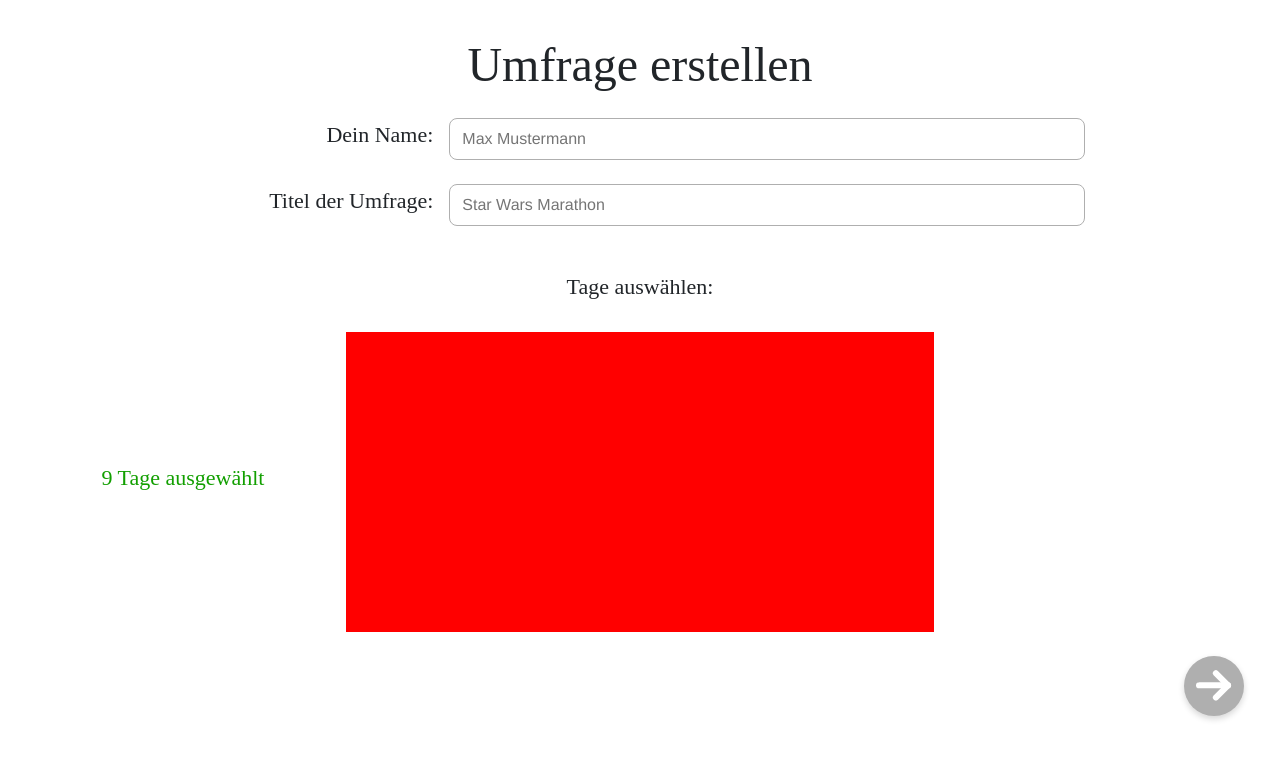
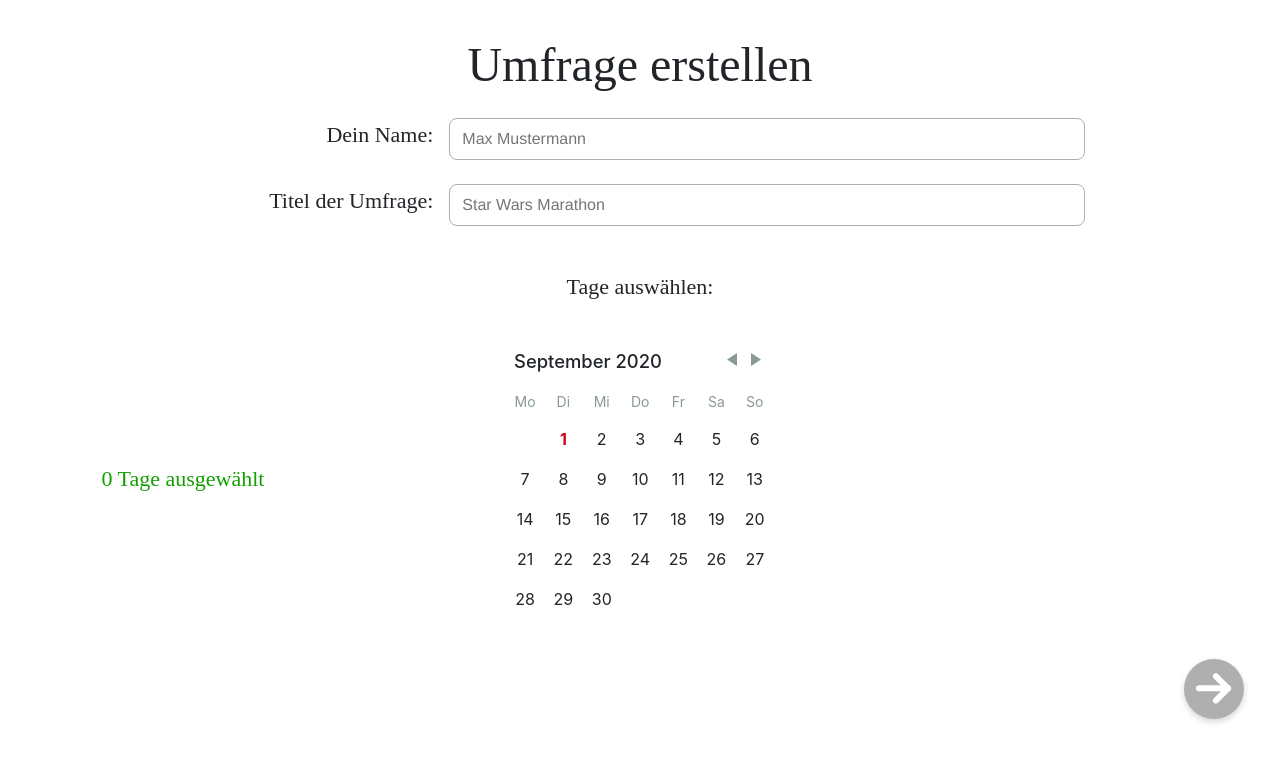
Before and after one commit to Paccos/When, a React (Create React App) app in the folder DateFinder/ClientApp/: page /new in a window 1280 px wide. Shown: the top 762 px of the page. Built offline with nearby package versions, Linux system fonts and the light colour scheme.

Commit message:
Add localized DayPicker component, manage date selection and post a new poll on submit click

```diff
--- a/DateFinder/ClientApp/package.json
+++ b/DateFinder/ClientApp/package.json
@@ -6,8 +6,10 @@
     "bootstrap": "^4.1.3",
     "jquery": "^3.4.1",
     "merge": "^1.2.1",
+    "moment": "^2.28.0",
     "oidc-client": "^1.9.0",
     "react": "^16.0.0",
+    "react-day-picker": "^7.4.8",
     "react-dom": "^16.0.0",
     "react-router-bootstrap": "^0.25.0",
     "react-router-dom": "^5.1.2",
--- a/DateFinder/ClientApp/src/components/NewPoll.css
+++ b/DateFinder/ClientApp/src/components/NewPoll.css
@@ -34,11 +34,15 @@ label {
 	grid-column: 1;
 }
 
-.calendar {
-	background-color: red;
-	width: 100%;
-	height: 300px;
+.DayPicker {
+	width: 300px;
 	grid-column: 2;
+	justify-self: center;
+}
+
+.DayPicker-Day {
+	width: 50px;
+	height: 40px;
 }
 
 .submitButton {
@@ -68,7 +72,7 @@ label {
 
 	#chooseDaysTitle,
 	#chooseDaysCounter,
-	.calendar,
+	.DayPicker,
 	.submitButton {
 		grid-column: 1;
 	}
--- a/DateFinder/ClientApp/src/components/NewPoll.js
+++ b/DateFinder/ClientApp/src/components/NewPoll.js
@@ -1,9 +1,64 @@
-import React from 'react';
+import React, { useState } from 'react';
+import { useHistory } from 'react-router-dom';
 
 import './NewPoll.css';
 import SubmitButton from './SubmitButton';
 
+import DayPicker, { DateUtils } from 'react-day-picker';
+import 'react-day-picker/lib/style.css';
+import MomentLocaleUtils from 'react-day-picker/moment';
+import 'moment/locale/de';
+
 export const NewPoll = (props) => {
+	const [authorName, setAuthorName] = useState('');
+	const [pollTitle, setPollTitle] = useState('');
+	const [selectedDays, setSelectedDays] = useState([]);
+
+	const history = useHistory();
+
+	const onDaySelect = (day) => {
+		let selection = [...selectedDays];
+		const selectionIndex = selection.findIndex((date) =>
+			DateUtils.isSameDay(date, day)
+		);
+
+		if (selectionIndex === -1) selection.push(day);
+		else selection.splice(selectionIndex, 1);
+
+		setSelectedDays(selection);
+	};
+
+	const postPoll = () => {
+		const dateSelections = selectedDays.map((date) => ({
+			date: date,
+			state: 1,
+		}));
+
+		const poll = {
+			author: authorName,
+			title: pollTitle,
+			userSelections: [{ name: authorName, dateSelections: dateSelections }],
+		};
+
+		const requestOptions = {
+			method: 'POST',
+			headers: { 'Content-Type': 'application/json' },
+			body: JSON.stringify(poll),
+		};
+
+		console.log(requestOptions.body);
+
+		fetch('api/polls', requestOptions)
+			.then((response) => response.json())
+			.then((data) => {
+				console.log(data);
+
+				const pollId = data.id;
+
+				history.push(`/${pollId}`);
+			});
+	};
+
 	return (
 		<div className="main">
 			<div>
@@ -11,9 +66,17 @@ export const NewPoll = (props) => {
 
 				<div className="formFields">
 					<label>Dein Name:</label>
-					<input type="text" placeholder="Max Mustermann" />
+					<input
+						type="text"
+						placeholder="Max Mustermann"
+						onChange={(e) => setAuthorName(e.target.value)}
+					/>
 					<label>Titel der Umfrage:</label>
-					<input type="text" placeholder="Star Wars Marathon" />
+					<input
+						type="text"
+						placeholder="Star Wars Marathon"
+						onChange={(e) => setPollTitle(e.target.value)}
+					/>
 				</div>
 			</div>
 
@@ -22,10 +85,15 @@ export const NewPoll = (props) => {
 					Tage auswählen:
 				</h3>
 				<h3 className="subtitle" id="chosenDaysCounter">
-					9 Tage ausgewählt
+					{selectedDays.length} Tage ausgewählt
 				</h3>
-				<div className="calendar"></div>
-				<SubmitButton />
+				<DayPicker
+					localeUtils={MomentLocaleUtils}
+					locale="de"
+					selectedDays={selectedDays}
+					onDayClick={onDaySelect}
+				/>
+				<SubmitButton submitHandler={() => postPoll()} />
 			</div>
 		</div>
 	);
```
Also changed, not shown: 1 other file (tests, documents, lock files or other folders).
